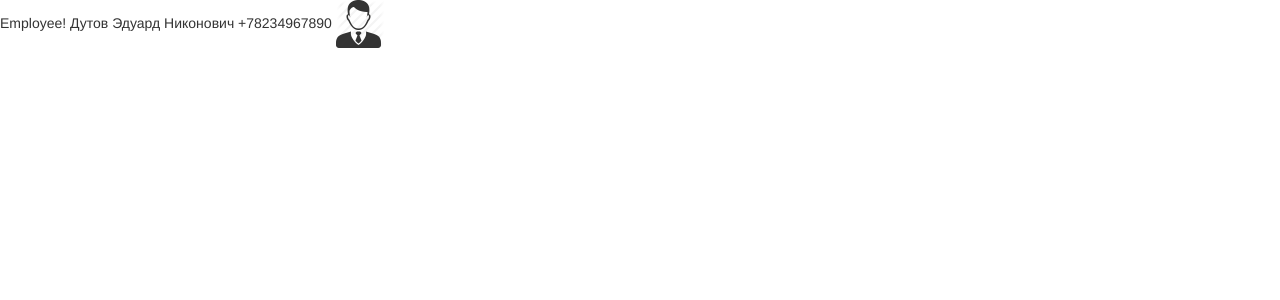
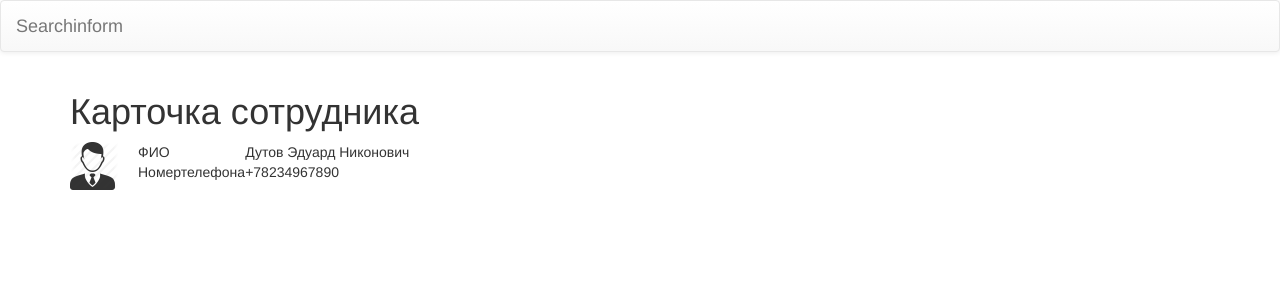
Before and after one commit to drKaramazin/searchinform, an Angular app: page /employees/101 in a window 1280 px wide. Shown: the top 300 px of the page. Built offline with nearby package versions, Linux system fonts and the light colour scheme.

Commit message:
Visualisation

```diff
--- a/src/app/app.component.html
+++ b/src/app/app.component.html
@@ -1 +1,13 @@
-<router-outlet></router-outlet>
+<nav class="navbar navbar-default">
+    <div class="container-fluid">
+        <div class="navbar-header">
+            <a class="navbar-brand" href="/">
+                Searchinform
+            </a>
+        </div>
+    </div>
+</nav>
+
+<div class="container">
+    <router-outlet></router-outlet>
+</div>
--- a/src/pages/departments/departments.component.html
+++ b/src/pages/departments/departments.component.html
@@ -1,10 +1,11 @@
-Departments
+<h1>Департаменты</h1>
 
-<table class="table">
+<table class="table table-hover">
     <thead>
         <tr>
             <th>ID</th>
-            <th>Name</th>
+            <th>Наименование</th>
+            <th></th>
         </tr>
     </thead>
     <tbody>
--- a/src/pages/employees-list/employees-list.component.html
+++ b/src/pages/employees-list/employees-list.component.html
@@ -1,6 +1,6 @@
-Employees list
+<h1>Список сотрудников</h1>
 
-<table>
+<table class="table table-hover">
     <thead>
         <tr>
             <th>ID</th>
--- a/src/pages/employees-list/employees-list.component.ts
+++ b/src/pages/employees-list/employees-list.component.ts
@@ -1,6 +1,7 @@
 import { Component, AfterViewInit, OnDestroy } from '@angular/core';
 import { ActivatedRoute } from '@angular/router';
 import { Subscription } from 'rxjs/Subscription';
+import { Location } from '@angular/common';
 
 import { IEmployee } from '../../models/employee.model';
 import { StorageService } from '../../services/storage.service';
@@ -16,6 +17,7 @@ export class EmployeesListComponent implements AfterViewInit, OnDestroy {
   constructor(
     private storage: StorageService,
     private route: ActivatedRoute,
+    private location: Location,
   ) {
   }
 
@@ -29,4 +31,8 @@ export class EmployeesListComponent implements AfterViewInit, OnDestroy {
     this.employeeIdRoute$.unsubscribe();
   }
 
+  goBack() {
+    this.location.back();
+  }
+
 }
--- a/src/pages/employees/employees.component.html
+++ b/src/pages/employees/employees.component.html
@@ -1,5 +1,19 @@
-Employee!
+<h1>Карточка сотрудника</h1>
 
-{{(employee | async)?.name}}
-{{(employee | async)?.phone}}
-<img *ngIf="employee | async" [src]="(employee | async)?.photoData" />
+<div class="card-container">
+    <div class="image">
+        <img *ngIf="employee | async" [src]="(employee | async)?.photoData" />
+    </div>
+    <div class="data">
+        <table class="table">
+            <tr>
+                <td>ФИО</td>
+                <td>{{(employee | async)?.name}}</td>
+            </tr>
+            <tr>
+                <td>Номертелефона</td>
+                <td>{{(employee | async)?.phone}}</td>
+            </tr>
+        </table>
+    </div>
+</div>
--- a/src/pages/not-found/not-found.component.html
+++ b/src/pages/not-found/not-found.component.html
@@ -1 +1 @@
-Page not found!
+<h1>Page not found!</h1>
--- a/src/styles.css
+++ b/src/styles.css
@@ -1 +1,9 @@
 /* You can add global styles to this file, and also import other style files */
+
+.card-container {
+    display: flex;
+}
+
+.card-container .image {
+    margin-right: 20px;
+}
```
